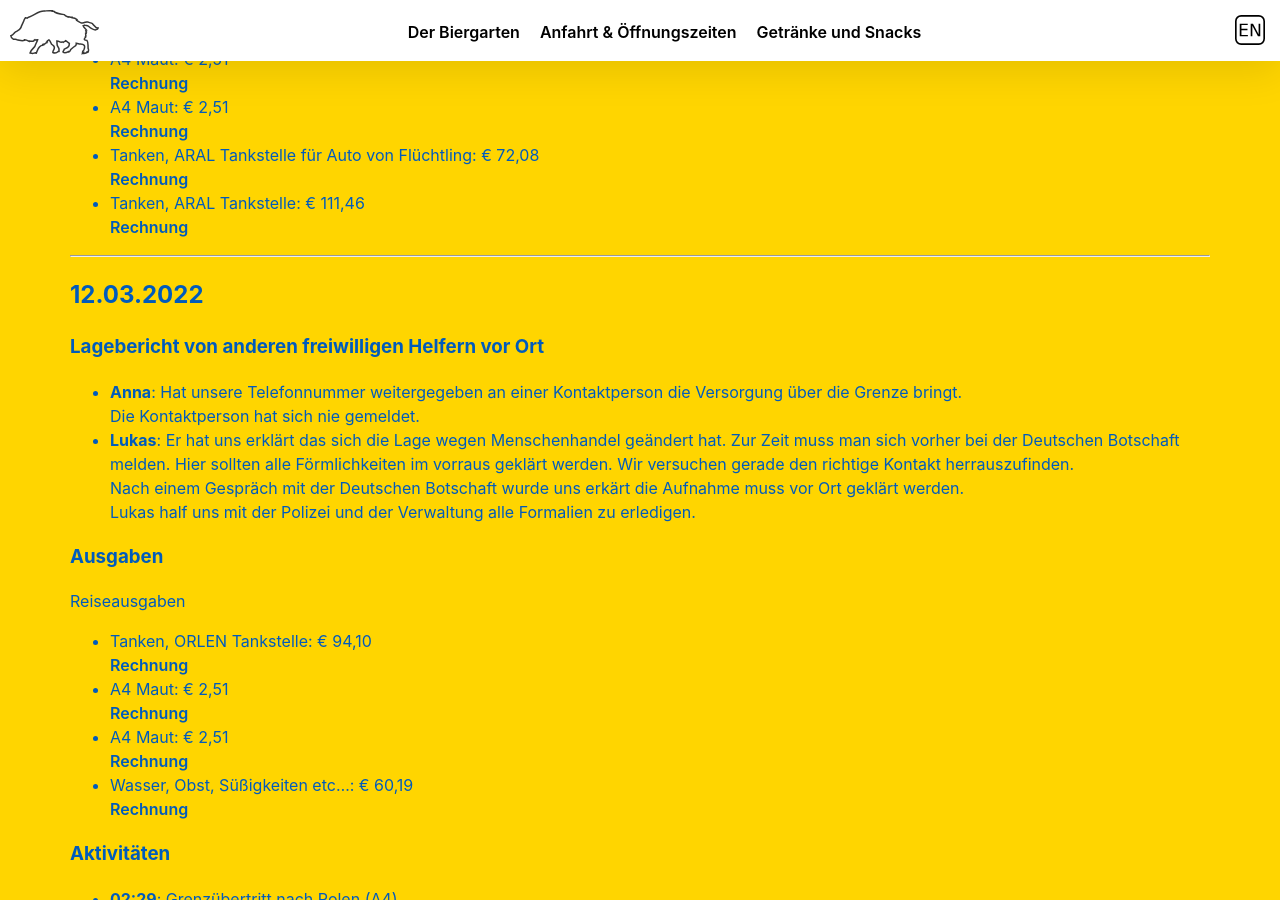
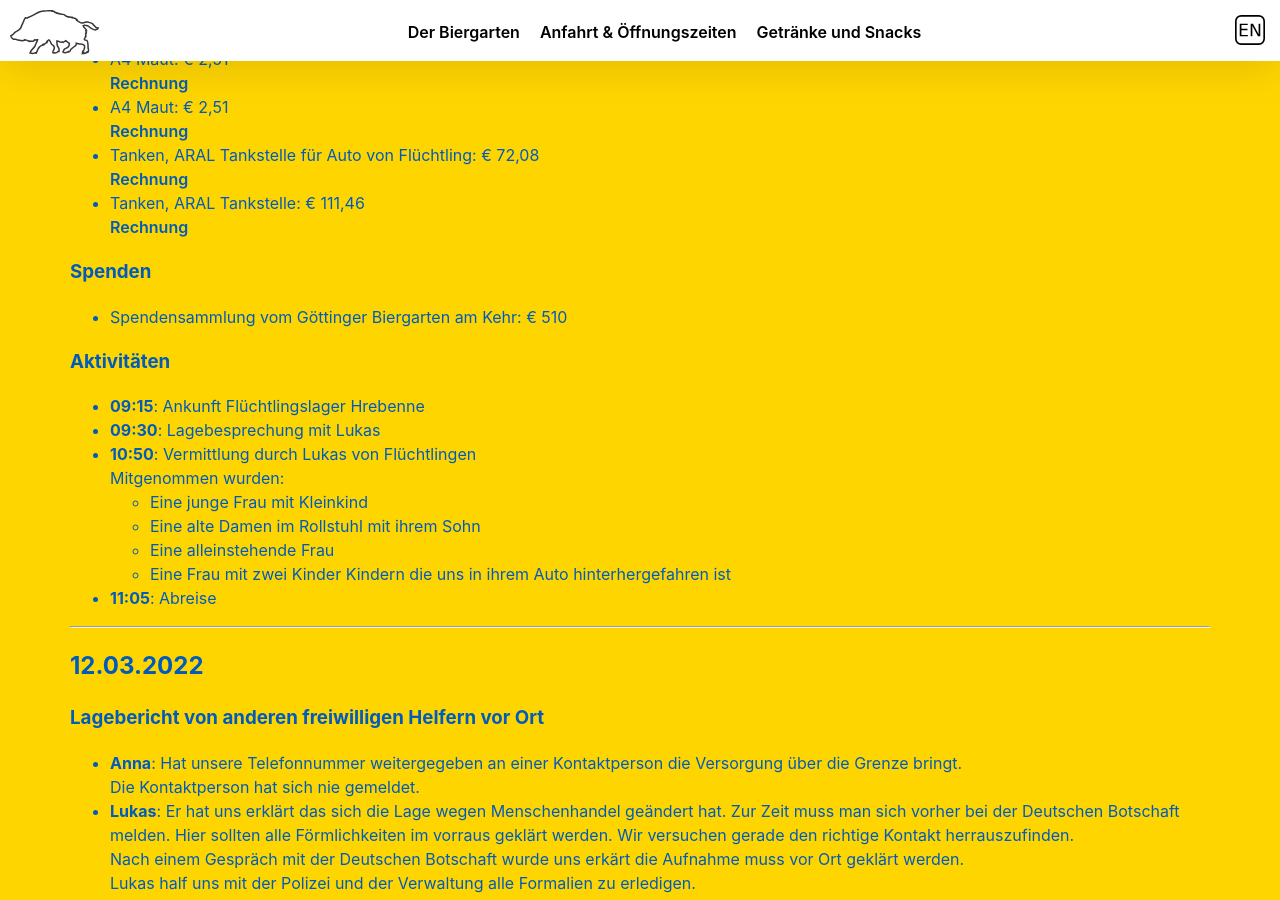
Before and after one commit to versable/kehr-website, a Jekyll site: the page built from ukraine.html, in a window 1280 px wide and 900 px high, scrolled down 818 px. Built offline with Jekyll 4.4.1, drawn with Linux system fonts in a browser that asks for light colours; some of the changed text lies outside the part shown.

Commit message:
Update travel log

```diff
--- a/ukraine.html
+++ b/ukraine.html
@@ -83,6 +83,43 @@ permalink: /ukraine/
                 <a href="/images/ukraine/gas_03-13_19-44.jpg" target="_blank">
                     Rechnung
                 </a>
+            </li>
+        </ul>
+        <h3>Spenden</h3>
+        <ul>
+            <li>
+                Spendensammlung vom Göttinger Biergarten am Kehr: € 510
+            </li>
+        </ul>
+        <h3>Aktivitäten</h3>
+        <ul>
+            <li>
+                <b>09:15</b>: Ankunft Flüchtlingslager Hrebenne
+            </li>
+            <li>
+                <b>09:30</b>: Lagebesprechung mit Lukas
+            </li>
+            <li>
+                <b>10:50</b>: Vermittlung durch Lukas von Flüchtlingen<br>
+                Mitgenommen wurden:
+                <ul>
+                    <li>
+                        Eine junge Frau mit Kleinkind
+                    </li>
+                    <li>
+                        Eine alte Damen im Rollstuhl mit ihrem Sohn
+                    </li>
+                    <li>
+                        Eine alleinstehende Frau
+                    </li>
+                    <li>
+                        Eine Frau mit zwei Kinder Kindern die uns in ihrem Auto
+                        hinterhergefahren ist
+                    </li>
+                </ul>
+            </li>
+            <li>
+                <b>11:05</b>: Abreise
             </li>
         </ul>
         <hr>
```
Also changed, not shown: other parts of ukraine.html (+2 -2 lines), en/ukraine.html (+39 -2 lines).
